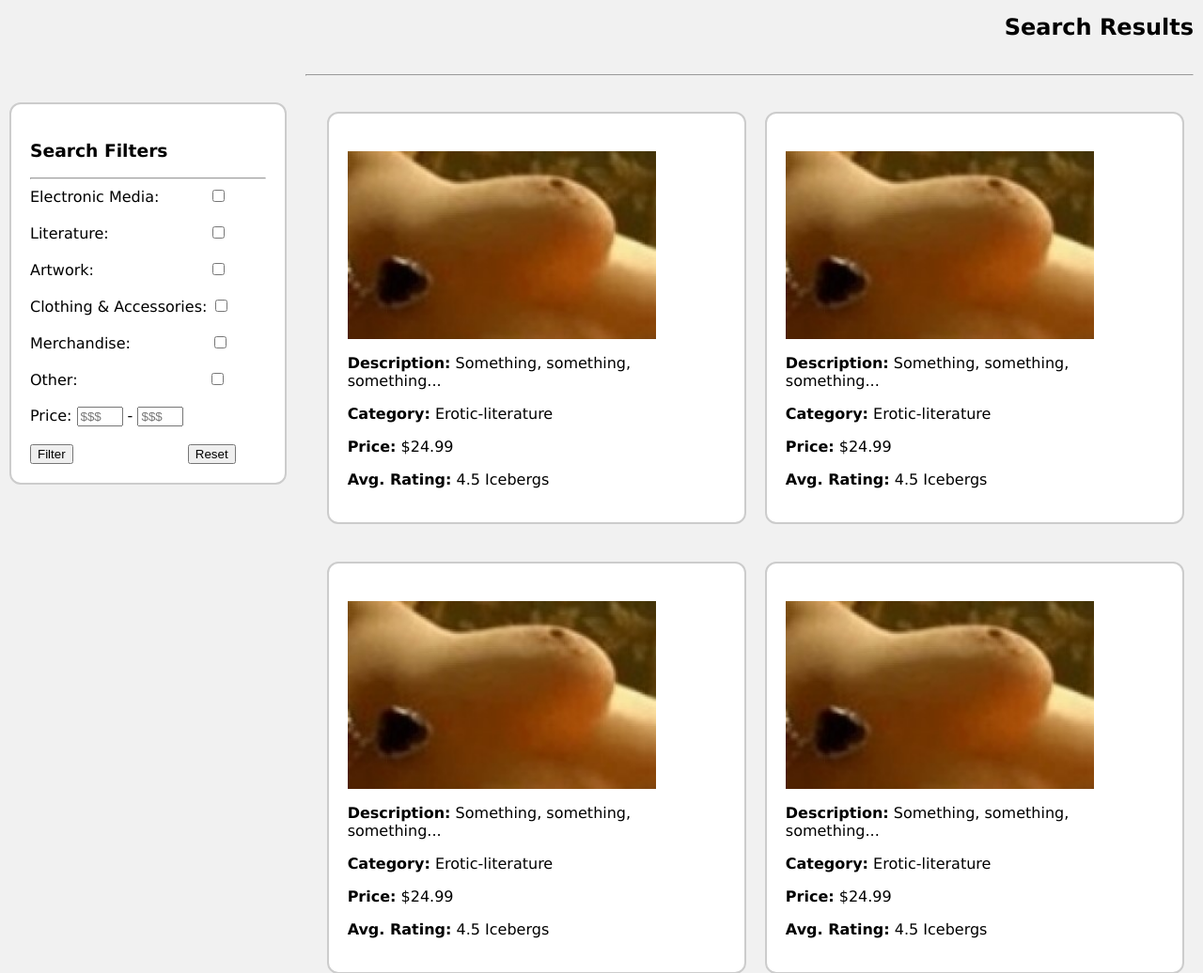
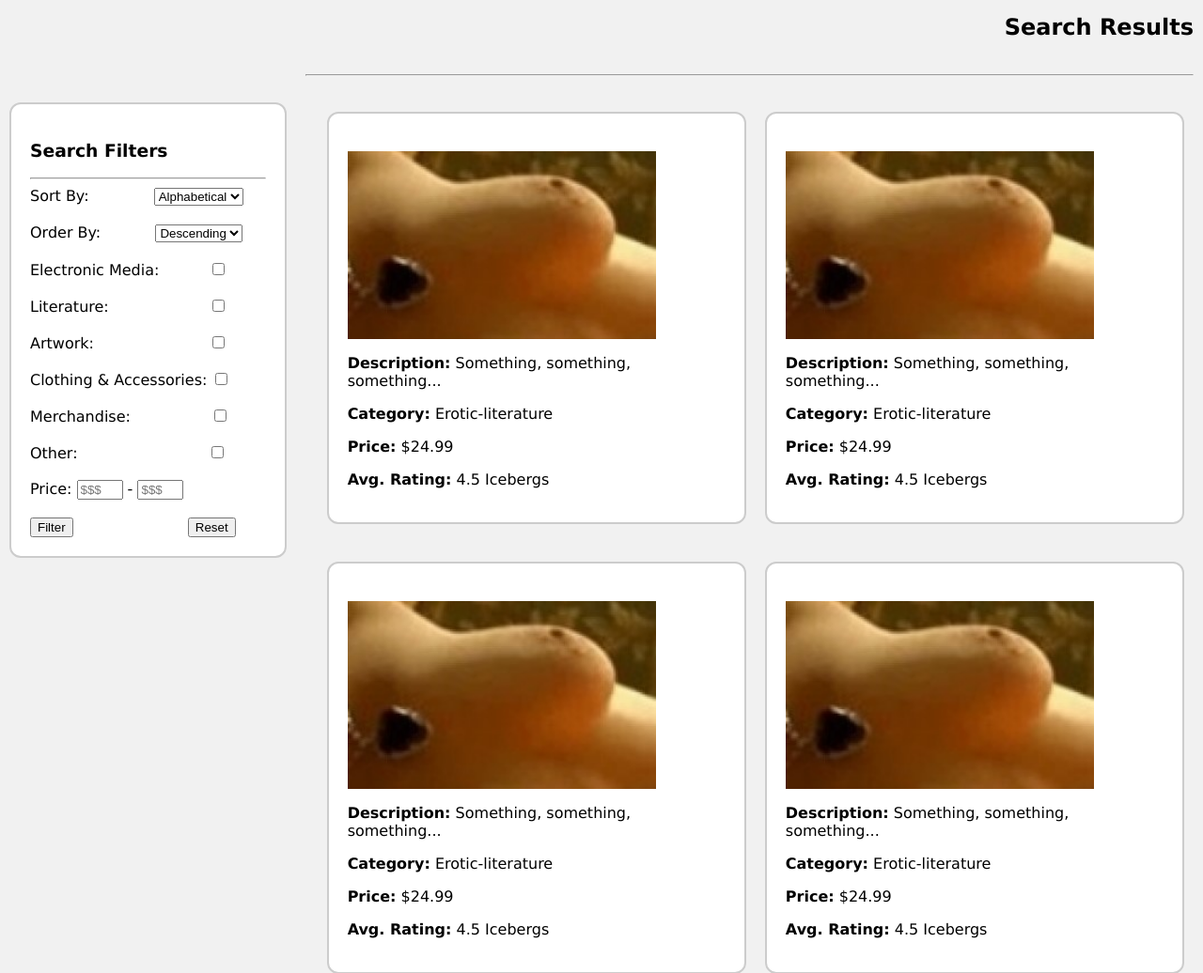
Before and after one commit to dinotrooper/CSE_3324_project, a PHP site: page /searchStore.php in a window 1280 px wide. Shown: the part 194-1230 px from the top of the page at 94% size. Run offline with PHP 8.4, Linux system fonts and the light colour scheme; data that the repository does not hold is empty.

Commit message:
storeGUI

```diff
--- a/searchStore.php
+++ b/searchStore.php
@@ -406,8 +406,15 @@ img {vertical-align: middle;}
 		<div  id='navbar'>
 			<div class='card'>
 				<h3>Search Filters</h3><hr>
-				<form action="http://pluto.cse.msstate.edu/~jjc52/get_test.php" method="get">
-
+				<form action="#" method="get">
+				      Sort By: &emsp;&emsp;&emsp;&emsp;<select name="alphaNumeric">
+					  <option value="alpha" selected>Alphabetical</option>
+					  <option value="numeric">Numeric</option>
+					  </select><br><br>
+					  Order By: &emsp;&emsp;&emsp;&nbsp;<select name="ascDesc">
+					  <option value="desc" selected>Descending</option>
+					  <option value="asc">Ascending</option>
+					  </select><br><br>
 				      Electronic Media: &emsp;&emsp;&emsp;<input type="checkbox" name="electronicMedia" value="y"><br><br>
 					  Literature: &emsp;&emsp;&emsp;&emsp;&emsp;&emsp;&nbsp;<input type="checkbox" name="literature" value="y"><br><br>
 					  Artwork: &emsp;&emsp;&emsp;&emsp;&emsp;&emsp;&emsp;&nbsp;<input type="checkbox" name="artwork" value="y"><br><br>
```
